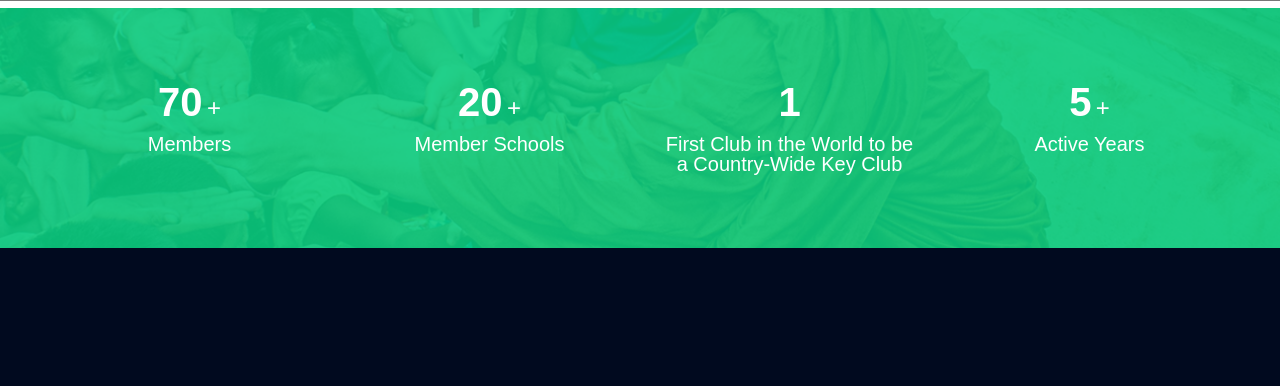
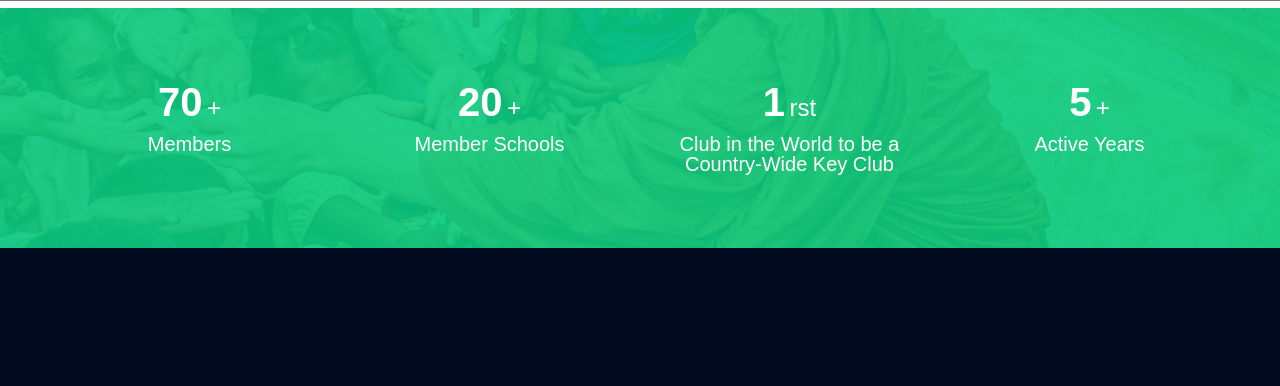
Before and after one commit to Hackathon-2020-Summer-Hack-Team/JYPC-Web, a plain HTML site: page index.html in a window 1280 px wide. Shown: the part 7063-7449 px from the top of the page. Drawn offline with Linux system fonts and the light colour scheme; grey boxes are pictures that could not be loaded.

Commit message:
-Grammar

```diff
--- a/index.html
+++ b/index.html
@@ -609,7 +609,8 @@
                                 <!-- Counter Up -->
                                 <div class="single-counter text-center">
                                     <span class="counter color-bkue">1</span>
-                                    <p class="color-blue">First Club in the World to be a Country-Wide Key Club</p>
+                                    <span>rst</span>
+                                    <p class="color-blue">Club in the World to be a Country-Wide Key Club</p>
                                 </div>
                             </div>
                             <div class="col-lg-3 col-md-6 col-sm-6">
```
